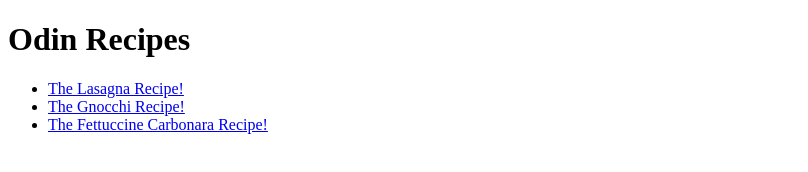
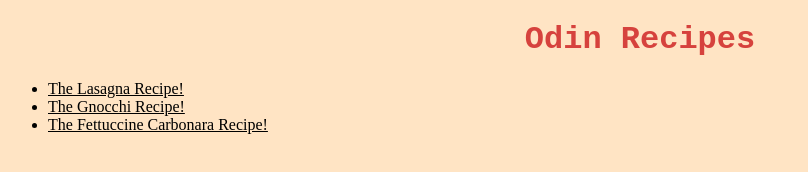
Before and after one commit to mbarons/odin-recipes, a plain HTML site: page index.html in a window 1280 px wide. Shown: the whole page, without its empty margins (0-808 px from the left). Drawn offline with Linux system fonts and the light colour scheme.

Commit message:
Add classes to the index

```diff
--- a/index.html
+++ b/index.html
@@ -3,9 +3,10 @@
     <head>
         <meta charset="utf-8">
         <title>My Recipe Webpage!</title>
+        <link rel="stylesheet" href="./css/style.css">
     </head>
     <body>
-        <h1>Odin Recipes</h1>
+        <h1 class="page-header">Odin Recipes</h1>
         <ul>
             <li><a href="./recipes/lasagna.html">The Lasagna Recipe!</a></li>
             <li><a href="./recipes/gnocchi.html">The Gnocchi Recipe!</a></li>
```
